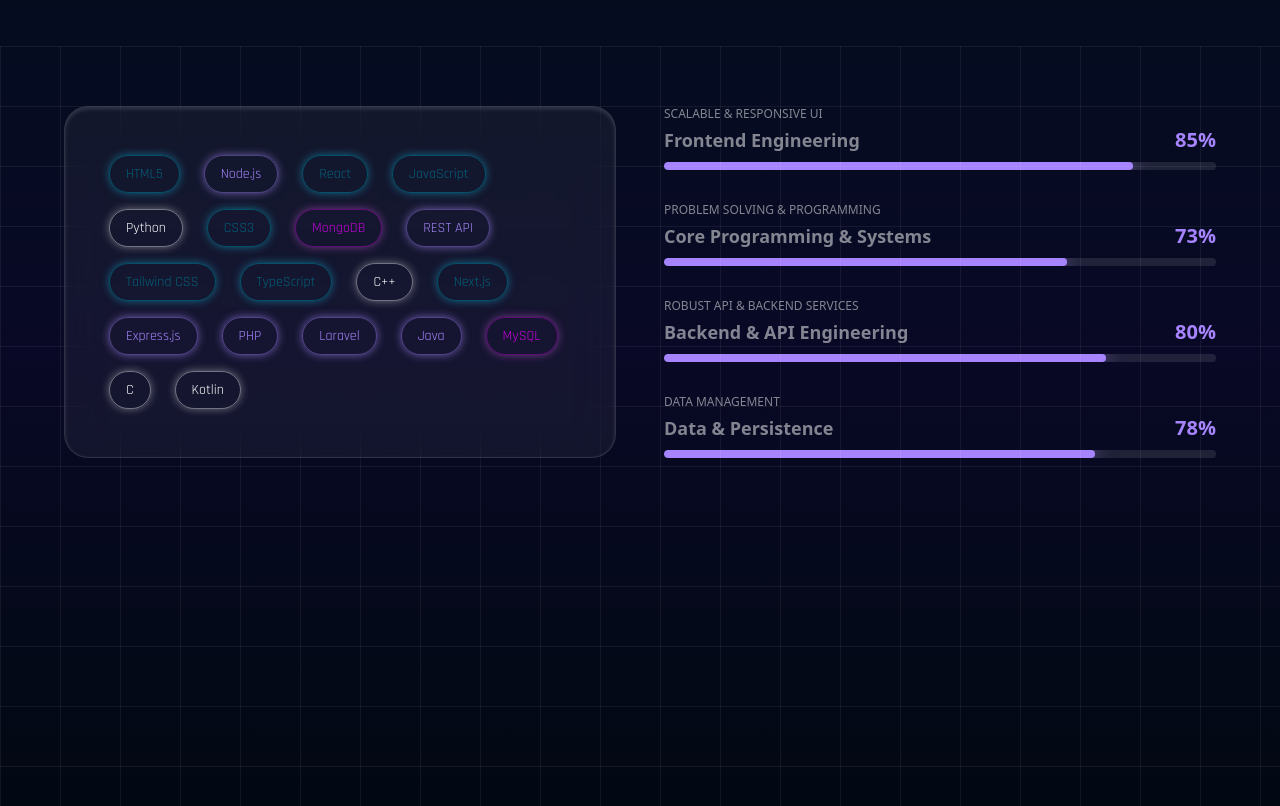
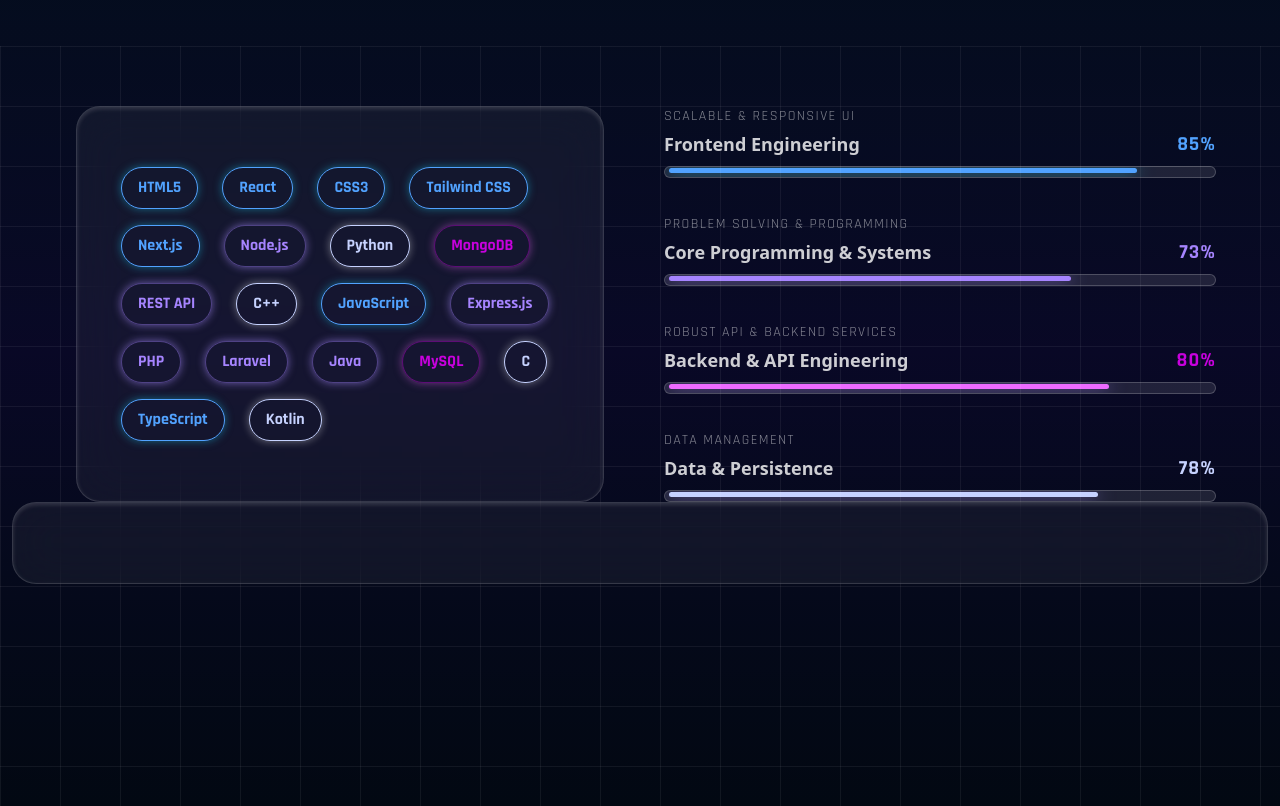
Before and after one commit to A-Himaa/My-Portfolio, a React (Vite) app: page / in a window 1280 px wide. Shown: the part 3296-4102 px from the top of the page. Built offline with nearby package versions, Linux system fonts and the light colour scheme; a web font is replaced by a local one.

Commit message:
Update Skills component: reorder skills, enhance styling, and improve skill bar visuals for better clarity and aesthetics

```diff
--- a/src/components/Skills.jsx
+++ b/src/components/Skills.jsx
@@ -85,39 +85,47 @@ export default function Skills() {
 
   const skillContainer = [
     {name: "HTML5", title: "frontend"},
+    {name: "React", title: "frontend"},
+    {name: "CSS3", title: "frontend"},
+    {name: "Tailwind CSS", title: "frontend"},
+    {name: "Next.js", title: "frontend"},
     {name: "Node.js", title: "backend"},
-    {name: "React", title: "frontend"},
-    {name: "JavaScript", title: "frontend"},
     {name: "Python", title: "programming"},
-    {name: "CSS3", title: "frontend"},
     {name: "MongoDB", title: "data"},
     {name: "REST API", title: "backend"},
-    {name: "Tailwind CSS", title: "frontend"},
-    {name: "TypeScript", title: "frontend"},
     {name: "C++", title: "programming"},
-    {name: "Next.js", title: "frontend"},
+    {name: "JavaScript", title: "frontend"},
     {name: "Express.js", title: "backend"},
     {name: "PHP", title: "backend"},
     {name: "Laravel", title: "backend"},
     {name: "Java", title: "backend"},
     {name: "MySQL", title: "data"},
     {name: "C", title: "programming"},
+    {name: "TypeScript", title: "frontend"},
     {name: "Kotlin", title: "programming"},
   ]
 
   const skillStyle = {
-    frontend: "border-cyan-800/80 shadow-[0_0_8px_rgba(24,121,153,0.8)] text-cyan-800",
+    frontend: "border-blue-400 shadow-[0_0_8px_rgba(24,121,153,0.8)] text-blue-400",
     backend: "border-violet-400/40 shadow-[0_0_8px_rgba(167,139,250,0.6)] text-violet-400",
     data: "border-fuchsia-600/40 shadow-[0_0_8px_rgba(182,82,199,0.6)] text-fuchsia-600",
-    programming: "border-white/40 shadow-[0_0_8px_rgba(255,255,255,0.4)] text-white",
+    programming: "border-indigo-200 shadow-[0_0_8px_rgba(255,255,255,0.4)] text-indigo-200",
   }
 
   const skillBars = [
     {title: "Frontend Engineering", label: "SCALABLE & RESPONSIVE UI", value: 85, color:"blue"},
-    {title: "Core Programming & Systems", label: "PROBLEM SOLVING & PROGRAMMING", value: 73, color:"blue"},
-    {title: "Backend & API Engineering", label: "ROBUST API & BACKEND SERVICES", value: 80, color:"blue"},
-    {title: "Data & Persistence", label: "DATA MANAGEMENT", value: 78, color:"blue"},
+    {title: "Core Programming & Systems", label: "PROBLEM SOLVING & PROGRAMMING", value: 73, color:"violet"},
+    {title: "Backend & API Engineering", label: "ROBUST API & BACKEND SERVICES", value: 80, color:"fuchsia"},
+    {title: "Data & Persistence", label: "DATA MANAGEMENT", value: 78, color:"white"},
   ]
+
+  const barColors = (color) =>
+  ({
+    blue: "text-blue-400",
+    violet: "text-violet-400",
+    fuchsia: "text-fuchsia-600",
+  }[color] || "text-indigo-200");
+
 
 
   return (
@@ -142,45 +150,47 @@ export default function Skills() {
           <div className="pt-25 grid grid-cols-1 md:grid-cols-2 mx-auto max-w-6xl gap-12">
 
             {/* Left Section */}
-            <div className="relative rounded-3xl bg-white/5 border border-white/12 backdrop-blur-xl p-10 flex items-center shadow-inner shadow-white/15">
+            <div className="relative rounded-3xl bg-white/5 border border-white/15 backdrop-blur-xl p-10 flex items-center shadow-inner shadow-white/15 mx-3">
               <div className="flex flex-wrap gap-4">
                 {skillContainer.map((skills, i) => (
                   <span
                     key={i}
-                    className={`px-4 mx-1 py-2 rounded-full font-NavtextR text-sm border ${skillStyle[skills.title]}`}>
+                    className={`px-4 mx-1 py-2 rounded-full font-NavtextR text-base font-semibold border ${skillStyle[skills.title]}`}>
                       {skills.name}
                     </span>
                 ))}
               </div>
             </div>
 
-            <div className="flex flex-col gap-8">
+            <div className="flex flex-col gap-9">
                 {skillBars.map((bar, i) => (
                   <div key={i}>
 
-                    <p className="text-xs text-left text-white/50 mb-1">
+                    <p className="text-sm text-left text-white/50 mb-1 tracking-widest font-NavtextR">
                       {bar.label}
                     </p>
 
                     <div className="flex justify-between items-end mb-2">
-                      <h3 className="text-lg font-semibold text-white/50">
+                      <h3 className="text-lg font-semibold text-white/80">
                         {bar.title}
                       </h3>
-                      <span className={`text-xl font-bold ${bar.color === "cyan" ? "text-cyan-400" : "text-violet-400"}`}>
+                      <span className={`text-xl font-semibold font-NavtextR tracking-wider ${barColors(bar.color)}`}>
                         {bar.value}%
                       </span>
                     </div>
 
-                    <div className="h-2 rounded-full bg-white/10 overflow-hidden">
+                    <div className="h-3 rounded-full bg-white/10 overflow-hidden border border-white/20">
                       <motion.div
                         initial={{ width: 0 }}
                         whileInView={{ width: `${bar.value}%` }}
                         transition={{ duration: 1.2, ease: "easeOut" }}
                         viewport={{ once: true }}
-                  className={`h-full rounded-full ${
-                    bar.color === "cyan"
-                      ? "bg-cyan-400 shadow-[0_0_18px_rgba(34,211,238,0.8)]"
-                      : "bg-violet-400 shadow-[0_0_18px_rgba(167,139,250,0.8)]"
+                        className={`h-[50%] rounded-full mt-[1.7px] ml-[4px]   ${
+                          bar.color === "blue"
+                            ? "bg-blue-400 shadow-[0_0_18px_rgba(34,211,238,0.8)]"
+                            : bar.color === "violet"? "bg-violet-400 shadow-[0_0_18px_rgba(167,139,250,0.8)]"
+                            : bar.color === "fuchsia" ? "bg-fuchsia-400 shadow-[0_0_18px_rgba(167,139,250,0.8)]"
+                            : "bg-indigo-200 shadow-[0_0_18px_rgba(167,139,250,0.8)]"
                         }`}
                       />
                     </div>
@@ -188,6 +198,9 @@ export default function Skills() {
                 ))}
             </div>
 
+          </div>
+
+          <div className="relative rounded-3xl bg-white/5 border border-white/15 backdrop-blur-xl p-10 flex items-center shadow-inner shadow-white/15 mx-3">
             </div>
 
         </div>
```
Lines whose indentation alone changed are shown as unchanged.
